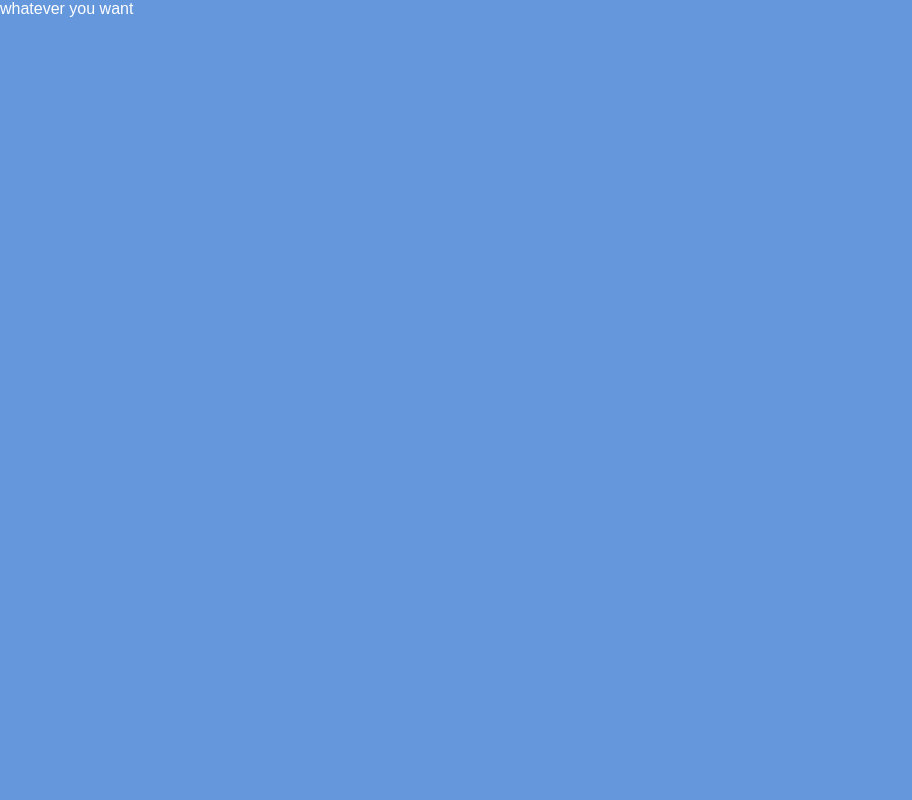
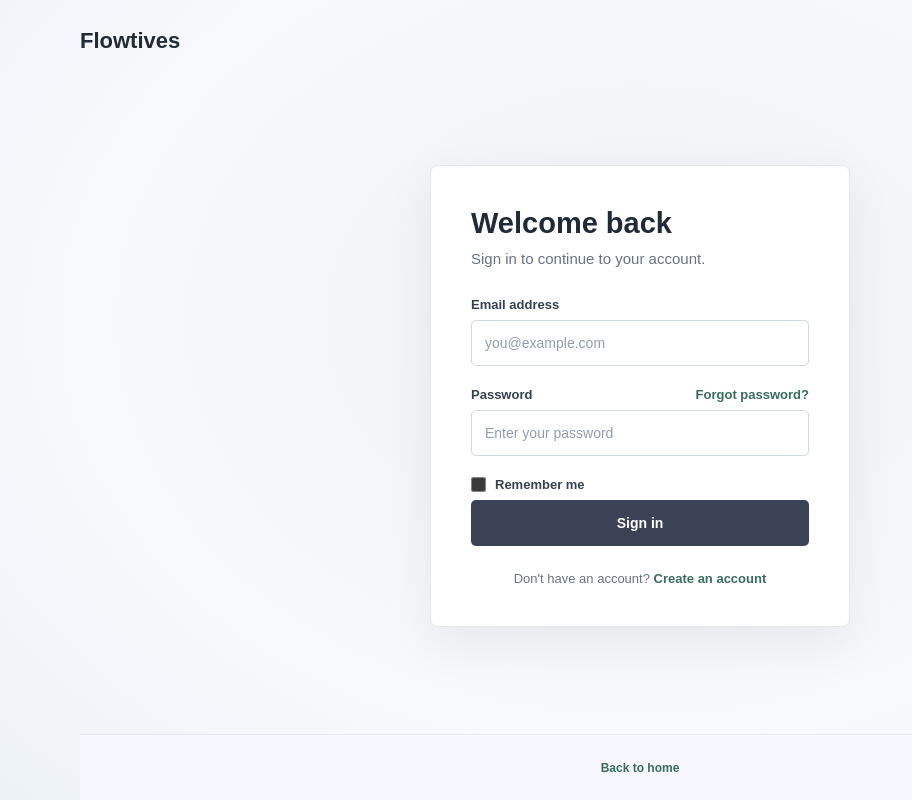
Before and after one commit to 123674/Flowtives, a Next.js app: page /signin in a window 1280 px wide. Shown: the whole page, without its empty margins (0-912 px from the left). Built offline with nearby package versions, Linux system fonts and the light colour scheme.

Commit message:
sign in page created

```diff
--- a/src/app/globals.css
+++ b/src/app/globals.css
@@ -450,6 +450,193 @@ button {
 
 .file-label input {
   display: none;
+}
+
+.signin-page {
+  min-height: 100vh;
+  display: flex;
+  flex-direction: column;
+  color: #202b39;
+  background: radial-gradient(ellipse at 50% 40%, #f0f1f3 0%, #f7f9fc 62%, #edf2f7 100%);
+}
+
+.signin-header {
+  width: min(100% - 48px, 1120px);
+  margin: 0 auto;
+  display: flex;
+  align-items: center;
+  justify-content: space-between;
+}
+.signin-footer {
+  width: min(100% - 48px, 1120px);
+  margin: 0 auto;
+  display: flex;
+  align-items: center;
+  justify-content: center;
+}
+
+.signin-header {
+  min-height: 82px;
+}
+
+.signin-brand {
+  color: #202b39;
+  font-size: 22px;
+  font-weight: 750;
+  text-decoration: none;
+}
+
+.signin-brand span {
+  color: #487c69;
+}
+
+.signin-content {
+  flex: 1;
+  display: grid;
+  place-items: center;
+  padding: 40px 24px 64px;
+}
+
+.signin-panel {
+  width: min(100%, 420px);
+  padding: 40px;
+  border: 1px solid #e3e8ed;
+  border-radius: 8px;
+  background: #fff;
+  box-shadow: 0 16px 48px rgba(30, 48, 64, 0.07);
+}
+
+.signin-panel h1 {
+  margin: 0;
+  font-size: 29px;
+  line-height: 1.2;
+  font-weight: 650;
+}
+
+.signin-description {
+  margin: 10px 0 30px;
+  color: #667382;
+  font-size: 15px;
+}
+
+.signin-form {
+  display: flex;
+  flex-direction: column;
+}
+
+.signin-form > label,
+.signin-password-label label {
+  margin-bottom: 8px;
+  color: #344252;
+  font-size: 13px;
+  font-weight: 600;
+}
+
+.signin-form > input {
+  width: 100%;
+  height: 46px;
+  margin-bottom: 21px;
+  padding: 0 13px;
+  border: 1px solid #cfd7df;
+  border-radius: 5px;
+  outline: none;
+  background: #fff;
+  color: #9CA1B4;
+  font: inherit;
+  font-size: 14px;
+}
+
+.signin-form > input::placeholder {
+  color: #929daa;
+}
+
+.signin-form > input:focus {
+  border-color: #487c69;
+  box-shadow: 0 0 0 3px rgba(72, 124, 105, 0.14);
+}
+
+.signin-password-label {
+  display: flex;
+  align-items: baseline;
+  justify-content: space-between;
+}
+
+.signin-password-label a,
+.signin-signup a,
+.signin-footer a {
+  color: #376d59;
+  font-size: 13px;
+  font-weight: 600;
+  text-decoration: none;
+}
+
+.signin-password-label a:hover,
+.signin-signup a:hover,
+.signin-footer a:hover {
+  text-decoration: underline;
+}
+
+.signin-remember {
+  display: flex;
+  align-items: center;
+  gap: 9px;
+  margin: 0 0 23px;
+  color: #495766;
+  font-size: 13px;
+}
+
+.signin-remember input {
+  width: 15px;
+  height: 15px;
+  margin: 0;
+  accent-color: #376d59;
+}
+
+.signin-submit {
+  min-height: 46px;
+  border: 0;
+  border-radius: 5px;
+  background: #3b4256;
+  color: #fff;
+  font-size: 14px;
+  font-weight: 650;
+  transition: background 150ms ease;
+}
+
+.signin-submit:hover {
+  background: #2c5d4b;
+}
+
+.signin-signup {
+  margin: 25px 0 0;
+  color: #667382;
+  text-align: center;
+  font-size: 13px;
+}
+
+.signin-footer {
+  min-height: 66px;
+  color: #778391;
+  font-size: 12px;
+}
+
+.signin-footer a {
+  font-size: 12px;
+}
+
+@media (max-width: 520px) {
+  .signin-header,
+  .signin-footer {
+    width: min(100% - 36px, 1120px);
+  }
+
+  .signin-content {
+    padding: 24px 18px 42px;
+  }
+
+  .signin-panel {
+    padding: 30px 24px;
+  }
 }
 
 .schedule-card {
--- a/src/app/page.tsx
+++ b/src/app/page.tsx
@@ -32,7 +32,7 @@ export default function Home() {
           <Link href="#your-day" onClick={() => setMenuOpen(false)}>Your day</Link>
           <Link href="#features" onClick={() => setMenuOpen(false)}>Features</Link>
         </nav>
-        <div className="nav-actions"><Link className="nav-login" href="#planner">Sign in</Link><button className="nav-cta" onClick={startPlanning}>Try Flowtives <ArrowUpRight size={15}/></button></div>
+        <div className="nav-actions"><Link className="nav-login" href="/signin">Sign in</Link><button className="nav-cta" onClick={startPlanning}>Try Flowtives <ArrowUpRight size={15}/></button></div>
         <button className="mobile-menu" aria-label="Toggle menu" onClick={() => setMenuOpen(!menuOpen)}>{menuOpen ? <X size={22}/> : <Menu size={22}/>}</button>
       </header>
 
--- a/src/app/signin/page.tsx
+++ b/src/app/signin/page.tsx
@@ -1,6 +1,60 @@
-const page = () => {
+import Link from 'next/link'
 
-    return (<div>whatever you want</div>)
+export default function SignInPage() {
+    return (
+        <main className="signin-page">
+            <header className="signin-header">
+                <Link className="signin-brand" href="/" aria-label="Flowtives home">
+                    Flowtives
+                </Link>
+            </header>
+
+            <section className="signin-content" aria-labelledby="signin-title">
+                <div className="signin-panel">
+                    <h1 id="signin-title">Welcome back</h1>
+                    <p className="signin-description">Sign in to continue to your account.</p>
+
+                    <form className="signin-form">
+                        <label htmlFor="email">Email address</label>
+                        <input
+                            id="email"
+                            name="email"
+                            type="email"
+                            autoComplete="email"
+                            placeholder="you@example.com"
+                            required
+                        />
+
+                        <div className="signin-password-label">
+                            <label htmlFor="password">Password</label>
+                            <a href="#forgot-password">Forgot password?</a>
+                        </div>
+                        <input
+                            id="password"
+                            name="password"
+                            type="password"
+                            autoComplete="current-password"
+                            placeholder="Enter your password"
+                            required
+                        />
+
+                        <label className="signin-remember">
+                            <input type="checkbox" name="remember" />
+                            <span>Remember me</span>
+                        </label>
+
+                        <button type="button" className="signin-submit">Sign in</button>
+                    </form>
+
+                    <p className="signin-signup">
+                        Don&apos;t have an account? <Link href="/signup">Create an account</Link>
+                    </p>
+                </div>
+            </section>
+
+            <footer className="signin-footer">
+                <Link href="/">Back to home</Link>
+            </footer>
+        </main>
+    )
 }
-
-export default page
```
